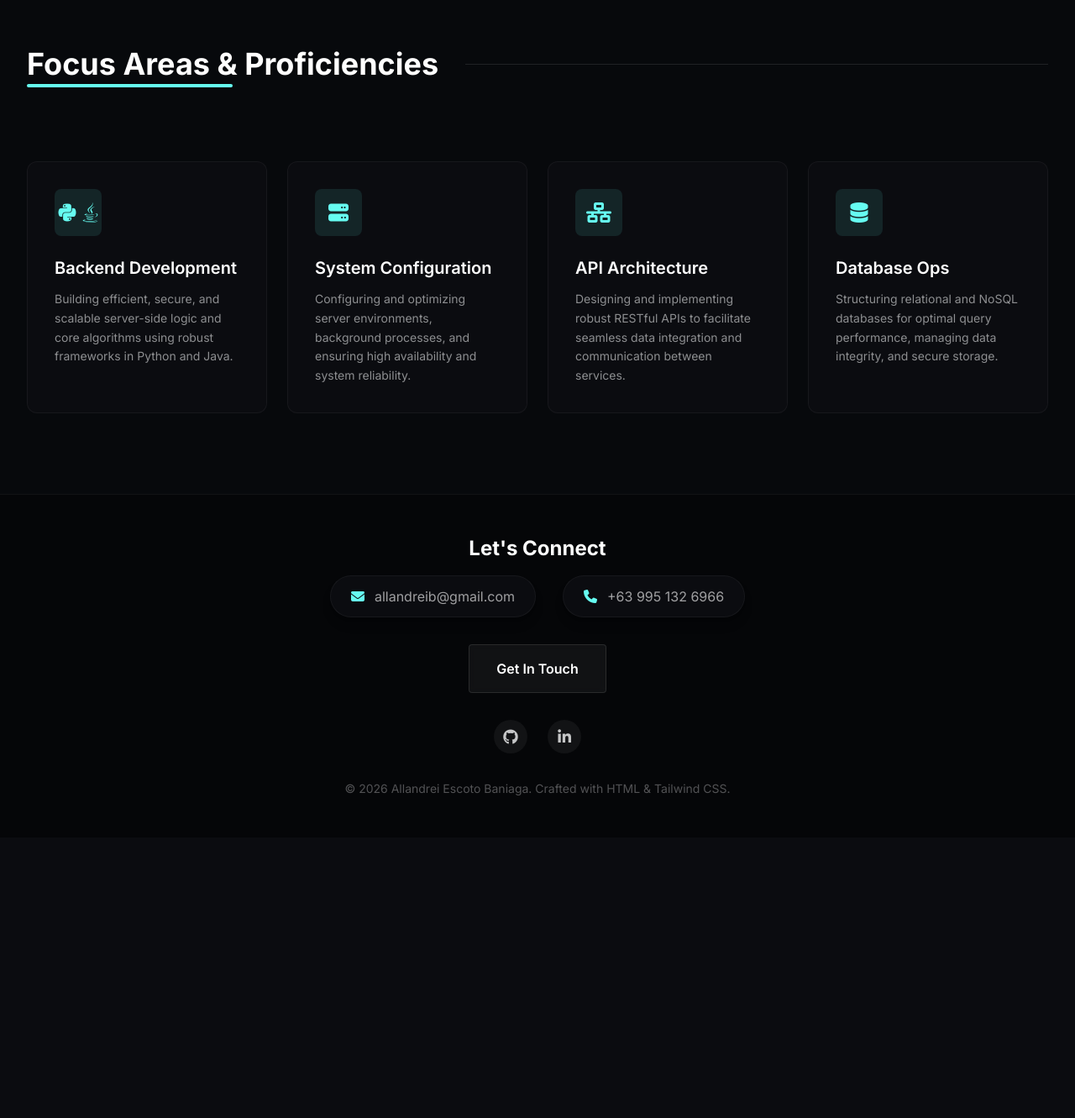
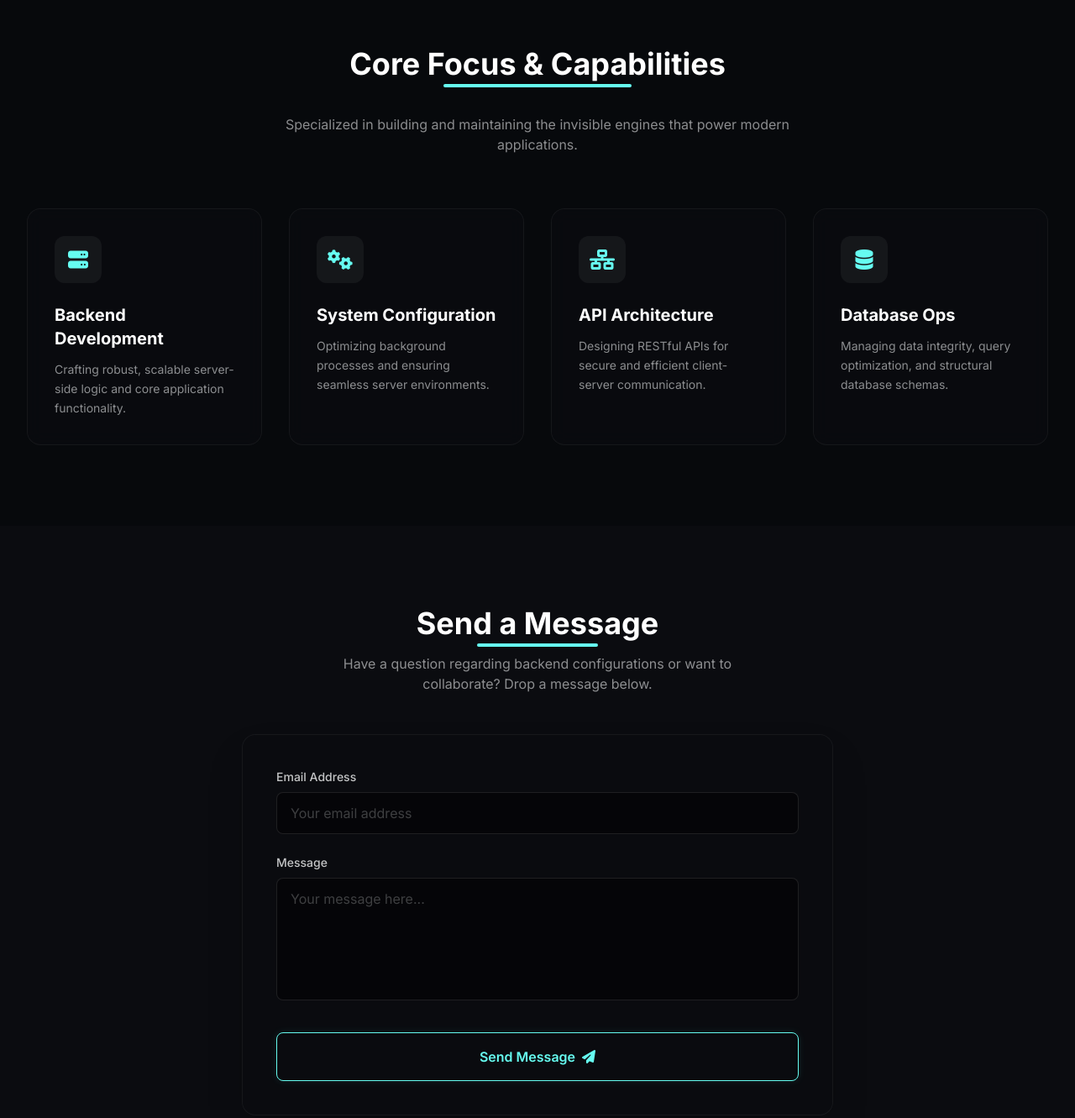
Before and after one commit to TwicherA/portfolio, a plain HTML site: page index.html in a window 1280 px wide. Shown: the part 840-2171 px from the top of the page at 84% size. Before the commit the page ends 1837 px from the top, so only its background shows below. Drawn offline with nearby package versions, Linux system fonts and the light colour scheme.

Commit message:
First commit for portfolio

```diff
--- a/index.html
+++ b/index.html
@@ -117,6 +117,7 @@
                         <li><a href="#home" class="text-sm font-medium hover:text-accent transition-colors duration-300">Home</a></li>
                         <li><a href="#skills" class="text-sm font-medium hover:text-accent transition-colors duration-300">Skills</a></li>
                         <li><a href="#about" class="text-sm font-medium hover:text-accent transition-colors duration-300">About</a></li>
+                        <li><a href="#contact" class="text-sm font-medium hover:text-accent transition-colors duration-300">Contact</a></li>
                     </ul>
                 </nav>
                 <!-- Mobile menu button -->
@@ -158,65 +159,91 @@
         </div>
     </section>
 
-    <!-- Skills / Focus Areas Section -->
-    <section id="skills" class="py-24 bg-darker/50">
+    <!-- Skills Section -->
+    <section id="skills" class="py-24 relative z-10 bg-darker/50">
         <div class="max-w-7xl mx-auto px-6 lg:px-8">
-            <div class="mb-16 md:mb-24 text-center md:text-left flex items-center gap-4">
-                <h2 class="text-3xl md:text-4xl font-bold text-white relative inline-block">
-                    Focus Areas & Proficiencies
-                    <div class="absolute -bottom-2 left-0 w-1/2 h-1 bg-accent rounded-full"></div>
+            <div class="mb-16 md:text-center">
+                <h2 class="text-3xl md:text-4xl font-bold text-white relative inline-block mb-4">
+                    Core Focus & Capabilities
+                    <div class="absolute -bottom-2 left-0 md:left-1/4 w-12 md:w-1/2 h-1 bg-accent rounded-full"></div>
                 </h2>
-                <div class="hidden md:block flex-grow h-[1px] bg-white/10 ml-4"></div>
+                <p class="text-light/70 max-w-2xl mx-auto mt-6">Specialized in building and maintaining the invisible engines that power modern applications.</p>
             </div>
 
-            <div class="grid grid-cols-1 md:grid-cols-2 lg:grid-cols-4 gap-6">
-
-                <!-- Skill Card 1: Backend Development -->
-                <div class="group bg-dark border border-white/5 p-8 rounded-xl hover:-translate-y-2 hover:border-accent/50 hover:shadow-[0_10px_30px_-15px_rgba(102,252,241,0.3)] transition-all duration-300">
-                    <div class="w-14 h-14 rounded-lg bg-accent/10 flex items-center justify-center mb-6 group-hover:bg-accent/20 transition-colors">
-                        <i class="fa-brands fa-python text-2xl text-accent"></i>
-                        <i class="fa-brands fa-java text-2xl text-accent ml-2"></i>
+            <div class="grid grid-cols-1 md:grid-cols-2 lg:grid-cols-4 gap-8">
+                <!-- Skill 1 -->
+                <div class="glass p-8 rounded-2xl border border-white/5 hover:border-accent/50 transition-all duration-300 hover:-translate-y-2 group">
+                    <div class="w-14 h-14 bg-white/5 rounded-xl flex items-center justify-center mb-6 group-hover:bg-accent/10 transition-colors">
+                        <i class="fas fa-server text-2xl text-accent"></i>
                     </div>
-                    <h3 class="text-xl font-semibold text-white mb-3 group-hover:text-accent transition-colors">Backend Development</h3>
-                    <p class="text-sm text-light/70 leading-relaxed">
-                        Building efficient, secure, and scalable server-side logic and core algorithms using robust frameworks in Python and Java.
-                    </p>
+                    <h3 class="text-xl font-bold text-white mb-3">Backend Development</h3>
+                    <p class="text-light/70 text-sm leading-relaxed">Crafting robust, scalable server-side logic and core application functionality.</p>
                 </div>
 
-                <!-- Skill Card 2: System Configuration -->
-                <div class="group bg-dark border border-white/5 p-8 rounded-xl hover:-translate-y-2 hover:border-accent/50 hover:shadow-[0_10px_30px_-15px_rgba(102,252,241,0.3)] transition-all duration-300">
-                    <div class="w-14 h-14 rounded-lg bg-accent/10 flex items-center justify-center mb-6 group-hover:bg-accent/20 transition-colors">
-                        <i class="fas fa-server text-2xl text-accent"></i>
+                <!-- Skill 2 -->
+                <div class="glass p-8 rounded-2xl border border-white/5 hover:border-accent/50 transition-all duration-300 hover:-translate-y-2 group delay-100">
+                    <div class="w-14 h-14 bg-white/5 rounded-xl flex items-center justify-center mb-6 group-hover:bg-accent/10 transition-colors">
+                        <i class="fas fa-cogs text-2xl text-accent"></i>
                     </div>
-                    <h3 class="text-xl font-semibold text-white mb-3 group-hover:text-accent transition-colors">System Configuration</h3>
-                    <p class="text-sm text-light/70 leading-relaxed">
-                        Configuring and optimizing server environments, background processes, and ensuring high availability and system reliability.
-                    </p>
+                    <h3 class="text-xl font-bold text-white mb-3">System Configuration</h3>
+                    <p class="text-light/70 text-sm leading-relaxed">Optimizing background processes and ensuring seamless server environments.</p>
                 </div>
 
-                <!-- Skill Card 3: API Architecture -->
-                <div class="group bg-dark border border-white/5 p-8 rounded-xl hover:-translate-y-2 hover:border-accent/50 hover:shadow-[0_10px_30px_-15px_rgba(102,252,241,0.3)] transition-all duration-300">
-                    <div class="w-14 h-14 rounded-lg bg-accent/10 flex items-center justify-center mb-6 group-hover:bg-accent/20 transition-colors">
+                <!-- Skill 3 -->
+                <div class="glass p-8 rounded-2xl border border-white/5 hover:border-accent/50 transition-all duration-300 hover:-translate-y-2 group delay-200">
+                    <div class="w-14 h-14 bg-white/5 rounded-xl flex items-center justify-center mb-6 group-hover:bg-accent/10 transition-colors">
                         <i class="fas fa-network-wired text-2xl text-accent"></i>
                     </div>
-                    <h3 class="text-xl font-semibold text-white mb-3 group-hover:text-accent transition-colors">API Architecture</h3>
-                    <p class="text-sm text-light/70 leading-relaxed">
-                        Designing and implementing robust RESTful APIs to facilitate seamless data integration and communication between services.
-                    </p>
+                    <h3 class="text-xl font-bold text-white mb-3">API Architecture</h3>
+                    <p class="text-light/70 text-sm leading-relaxed">Designing RESTful APIs for secure and efficient client-server communication.</p>
                 </div>
 
-                <!-- Skill Card 4: Database Management -->
-                <div class="group bg-dark border border-white/5 p-8 rounded-xl hover:-translate-y-2 hover:border-accent/50 hover:shadow-[0_10px_30px_-15px_rgba(102,252,241,0.3)] transition-all duration-300">
-                    <div class="w-14 h-14 rounded-lg bg-accent/10 flex items-center justify-center mb-6 group-hover:bg-accent/20 transition-colors">
+                <!-- Skill 4 -->
+                <div class="glass p-8 rounded-2xl border border-white/5 hover:border-accent/50 transition-all duration-300 hover:-translate-y-2 group delay-300">
+                    <div class="w-14 h-14 bg-white/5 rounded-xl flex items-center justify-center mb-6 group-hover:bg-accent/10 transition-colors">
                         <i class="fas fa-database text-2xl text-accent"></i>
                     </div>
-                    <h3 class="text-xl font-semibold text-white mb-3 group-hover:text-accent transition-colors">Database Ops</h3>
-                    <p class="text-sm text-light/70 leading-relaxed">
-                        Structuring relational and NoSQL databases for optimal query performance, managing data integrity, and secure storage.
-                    </p>
+                    <h3 class="text-xl font-bold text-white mb-3">Database Ops</h3>
+                    <p class="text-light/70 text-sm leading-relaxed">Managing data integrity, query optimization, and structural database schemas.</p>
+                </div>
+            </div>
+        </div>
+    </section>
+
+    <!-- Contact Form Section -->
+    <section id="contact" class="py-24 relative z-10">
+        <div class="max-w-3xl mx-auto px-6 lg:px-8">
+            <div class="mb-12 text-center flex flex-col items-center">
+                <h2 class="text-3xl md:text-4xl font-bold text-white relative inline-block mb-4">
+                    Send a Message
+                    <div class="absolute -bottom-2 left-1/4 w-1/2 h-1 bg-accent rounded-full"></div>
+                </h2>
+                <p class="text-light/70 max-w-lg">Have a question regarding backend configurations or want to collaborate? Drop a message below.</p>
+            </div>
+
+            <form class="space-y-6 bg-dark/60 p-8 md:p-10 rounded-2xl border border-white/5 glass shadow-2xl transition-all duration-300 hover:border-white/10">
+                <div>
+                    <label for="sender-email" class="block text-sm font-medium text-light mb-2">Email Address</label>
+                    <input type="email" id="sender-email" name="sender-email" required
+                           class="w-full px-4 py-3 bg-darker/80 border border-white/10 rounded-lg text-white focus:outline-none focus:border-accent focus:ring-1 focus:ring-accent transition-all duration-300 placeholder-light/30"
+                           placeholder="Your email address">
                 </div>
 
-            </div>
+                <div>
+                    <label for="message" class="block text-sm font-medium text-light mb-2">Message</label>
+                    <textarea id="message" name="message" rows="5" required
+                              class="w-full px-4 py-3 bg-darker/80 border border-white/10 rounded-lg text-white focus:outline-none focus:border-accent focus:ring-1 focus:ring-accent transition-all duration-300 placeholder-light/30 resize-none"
+                              placeholder="Your message here..."></textarea>
+                </div>
+
+                <div class="pt-2">
+                    <button type="submit"
+                            class="w-full py-4 bg-transparent border border-accent text-accent font-semibold rounded-lg hover:bg-accent hover:text-dark transition-all duration-300 shadow-[0_0_10px_rgba(102,252,241,0.1)] hover:shadow-[0_0_20px_rgba(102,252,241,0.4)] flex justify-center items-center gap-2 group">
+                        <span>Send Message</span>
+                        <i class="fas fa-paper-plane group-hover:translate-x-1 group-hover:-translate-y-1 transition-transform duration-300"></i>
+                    </button>
+                </div>
+            </form>
         </div>
     </section>
 
```
